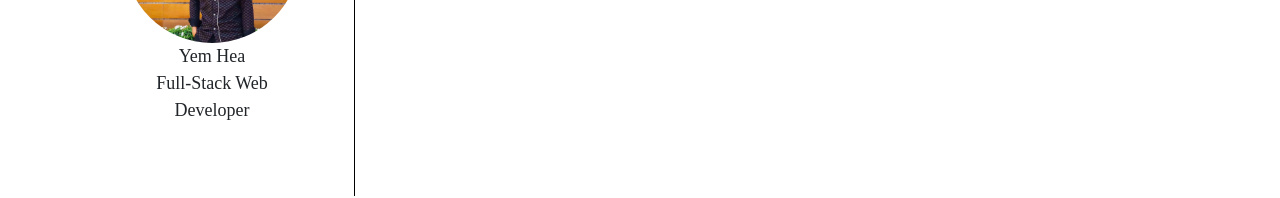
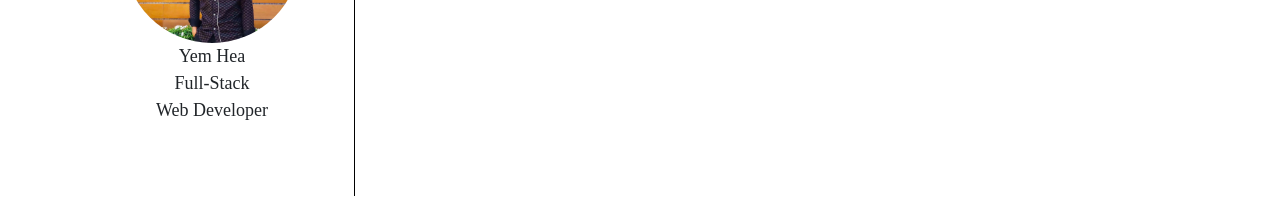
Before and after one commit to heayem/My-Portfolio, a plain HTML site: page index.html in a window 1280 px wide. Shown: the part 625-823 px from the top of the page. Drawn offline with Linux system fonts and the light colour scheme.

Commit message:
Recorrect

```diff
--- a/index.html
+++ b/index.html
@@ -85,7 +85,8 @@
         <figure>
           <img src="me2.jpg" alt="">
           <figcaption>Yem Hea</figcaption>
-          <figcaption>Full-Stack Web Developer</figcaption>
+          <figcaption>Full-Stack </figcaption>
+          <figcaption> Web Developer</figcaption>
         </figure>
       </div>
       <div class="col-lg-9 p-5 col-md-9 col-sm-12  ">
```
